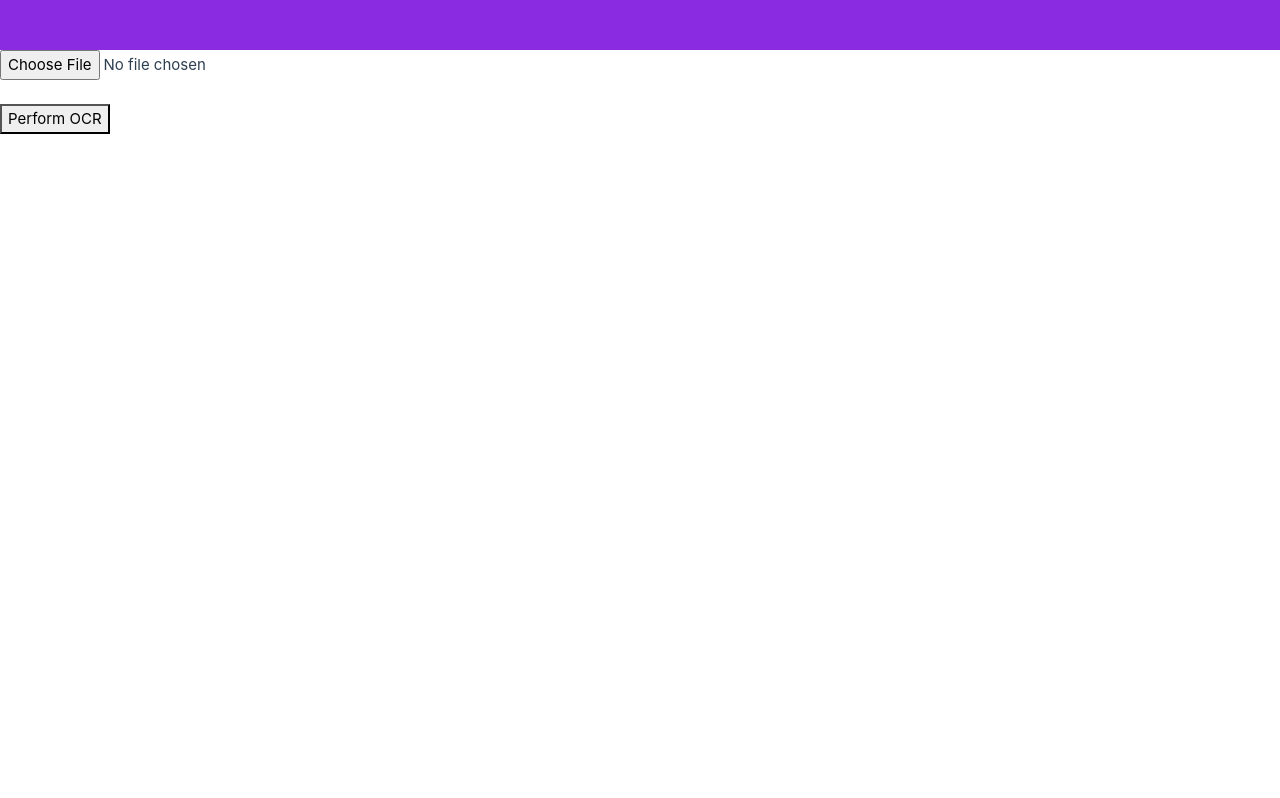
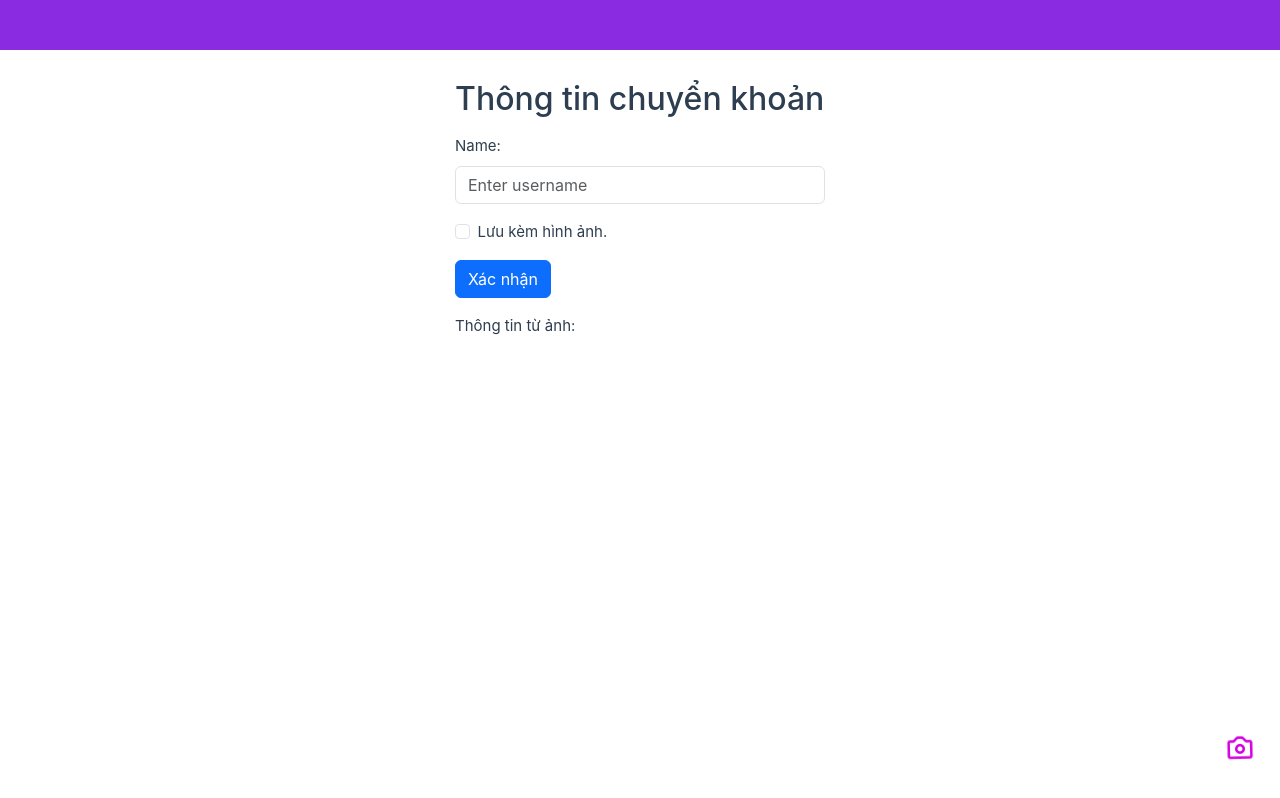
Before and after one commit to Duynhat989/storepayvn, a Vue app: page / in a window 1280 px wide. Built offline with nearby package versions, Linux system fonts and the light colour scheme.

Commit message:
upload date 1

```diff
--- /dev/null
+++ b/src/components/layouts/Loadding.vue
@@ -0,0 +1,47 @@
+<style scoped>
+.loader {
+    width: 48px;
+    height: 48px;
+    border: 5px solid #FFF;
+    border-bottom-color: #FF3D00;
+    border-radius: 50%;
+    display: inline-block;
+    box-sizing: border-box;
+    animation: rotation 1s linear infinite;
+}
+
+@keyframes rotation {
+    0% {
+        transform: rotate(0deg);
+    }
+
+    100% {
+        transform: rotate(360deg);
+    }
+}
+.loadding{
+    width: 100%;
+    min-height: 80vh;
+}
+.loadding_content{
+    height: 40vh;
+    display: flex;
+    align-items: center;
+    justify-content: center;
+}
+</style>
+<template>
+    <main>
+        <div class="loadding">
+            <div class="loadding_content">
+                <span class="loader"></span>
+            </div>
+        </div>
+    </main>
+</template>
+<script setup>
+import { onMounted, ref } from "vue";
+onMounted(() => {
+
+});
+</script>
--- a/src/views/Web/Home/Index.vue
+++ b/src/views/Web/Home/Index.vue
@@ -1,14 +1,18 @@
 <script setup>
 import { onMounted, ref, watch } from "vue";
-
+import Loadding from '../../../components/layouts/Loadding.vue'
+const isLoadding = ref(false)
 const SITE_API = ref(import.meta.env.VITE_SITE_API)
 const resultContainer = ref()
 const setup = () => {
     document.title = "StorePay"
 };
-
+function clickInput(){
+    document.getElementById('imageInput').click()
+}
 async function readImage(event) {
     const input = event.target;
+    isLoadding.value = true
     if (input.files && input.files[0]) {
         const reader = new FileReader();
         reader.onload = async function (e) {
@@ -16,6 +20,7 @@ async function readImage(event) {
             let url = await uploadImage(imageBase64)
             let text = await redirect(url)
             resultContainer.value = text
+            isLoadding.value = false
         };
 
         var sdi = reader.readAsDataURL(input.files[0]);
@@ -60,13 +65,46 @@ onMounted(() => {
 </script>
 
 <template>
-    <input type="file" id="imageInput" accept="image/*" @change="readImage">
-    <br>
-    <img id="previewImage" style="max-width: 100%; max-height: 300px; margin-top: 10px; display: none;">
-    <br>
-    <button @click="performOCR()">Perform OCR</button>
-    <br>
-    <div id="resultContainer">{{ resultContainer }}</div>
+    <div class="site" v-if="!isLoadding">
+        <div class="infoStore">
+            <h2>Thông tin chuyển khoản</h2>
+            <input type="file" id="imageInput" hidden accept="image/*" @change="readImage">
+            <div class="mb-3 mt-3">
+                <label for="uname" class="form-label">Name:</label>
+                <input type="text" class="form-control" id="uname" placeholder="Enter username" name="uname" required>
+            </div>
+            <div class="form-check mb-3">
+                <input class="form-check-input" type="checkbox" id="myCheck" name="remember" required>
+                <label class="form-check-label" for="myCheck">Lưu kèm hình ảnh.</label>
+            </div>
+            <button type="submit" class="btn btn-primary">Xác nhận</button>
+            <div class="mb-3 mt-3">
+                <label for="uname" class="form-label">Thông tin từ ảnh:</label>
+                <div id="resultContainer">{{ resultContainer }}</div>
+            </div>
+        </div>
+        <div class="dropImage">
+            <i class='bx bx-camera bx-tada' style='color:#d500e4'  @click="clickInput"></i>
+        </div>
+    </div>
+    <Loadding v-else />
 </template>
 <style scoped>
+.infoStore {
+    padding: 15px;
+    padding-top: 30px;
+    width: 400px;
+    margin: auto;
+}
+.dropImage {
+    position: fixed;
+    bottom: 20px;
+    right: 20px;
+    font-size: 2em;
+    border-radius: 50%;
+    padding: 5px;
+}
+.dropImage span{
+    border: 1px solid gray;
+}
 </style>
```
Also changed, not shown: vercel.json (added).
